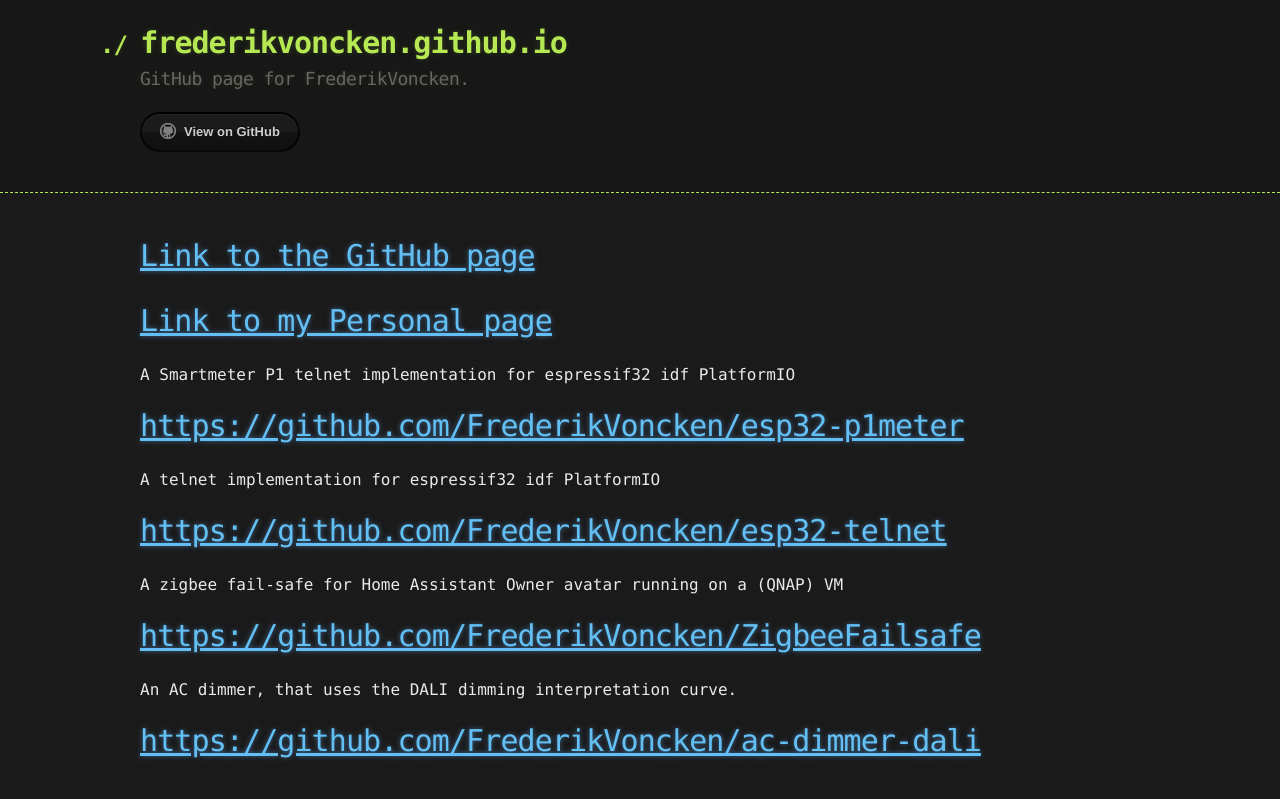
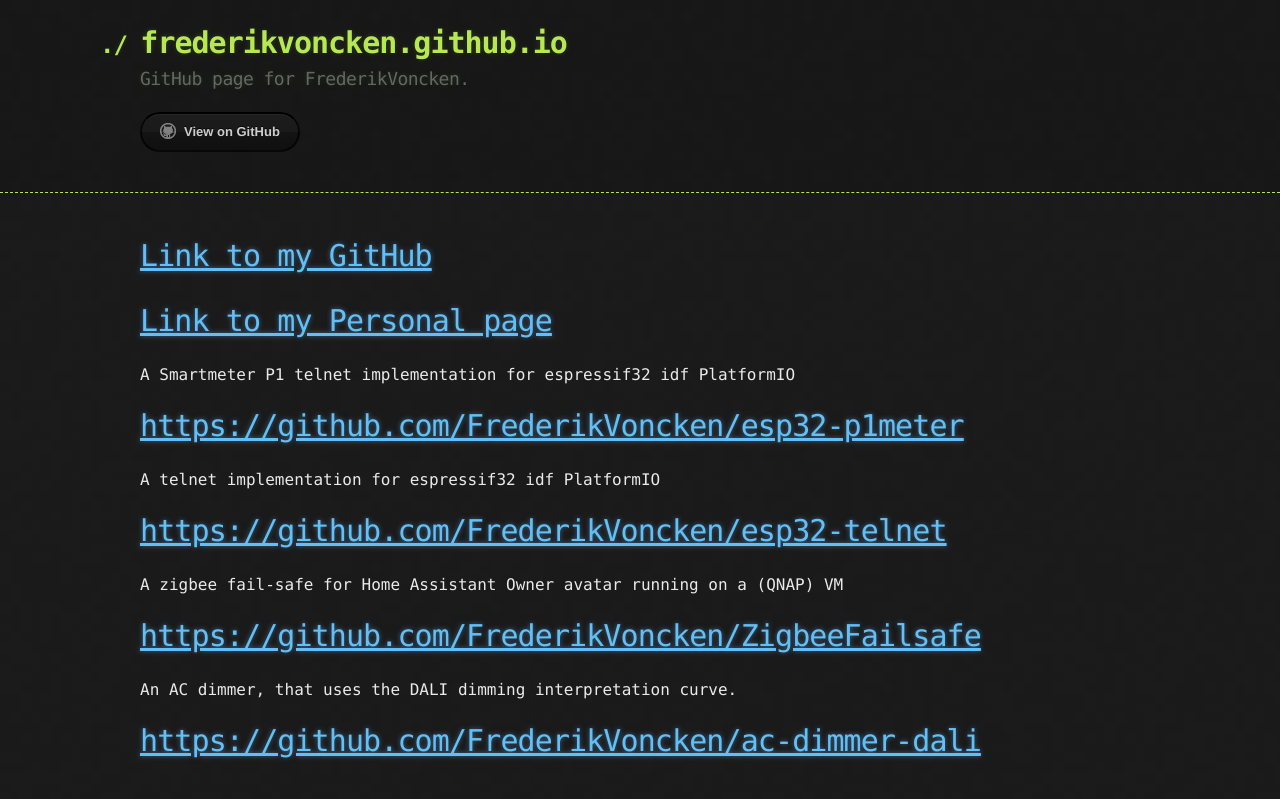
Before and after one commit to FrederikVoncken/frederikvoncken.github.io, a Jekyll site: the page built from index.md, in a window 1280 px wide. Shown: the top 799 px of the page. Built offline with Jekyll 4.4.1, drawn with Linux system fonts in a browser that asks for light colours; our own code applies the rules of GitHub Pages for plain Markdown files.

Commit message:
Update index.md

```diff
--- a/index.md
+++ b/index.md
@@ -1,4 +1,4 @@
-# [Link to the GitHub page](https://github.com/FrederikVoncken)
+# [Link to my GitHub](https://github.com/FrederikVoncken)
 
 # [Link to my Personal page](https//www.frederikvoncken.nl)
 
```
